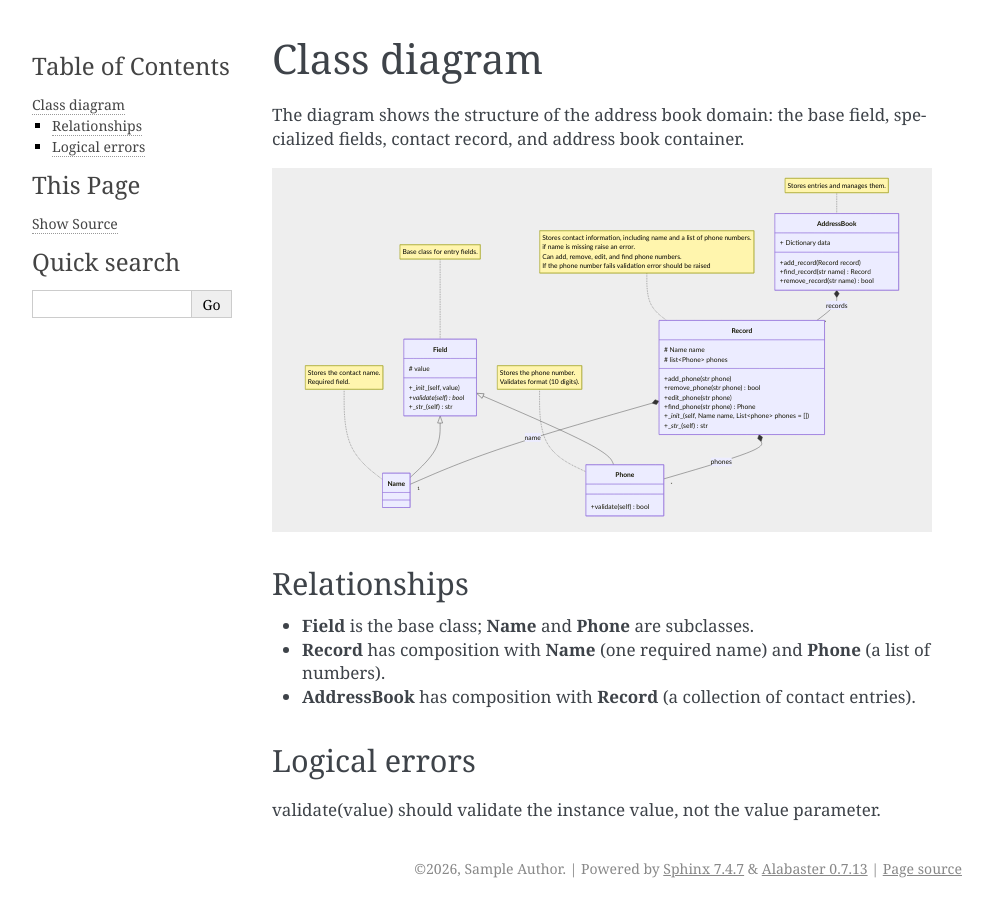
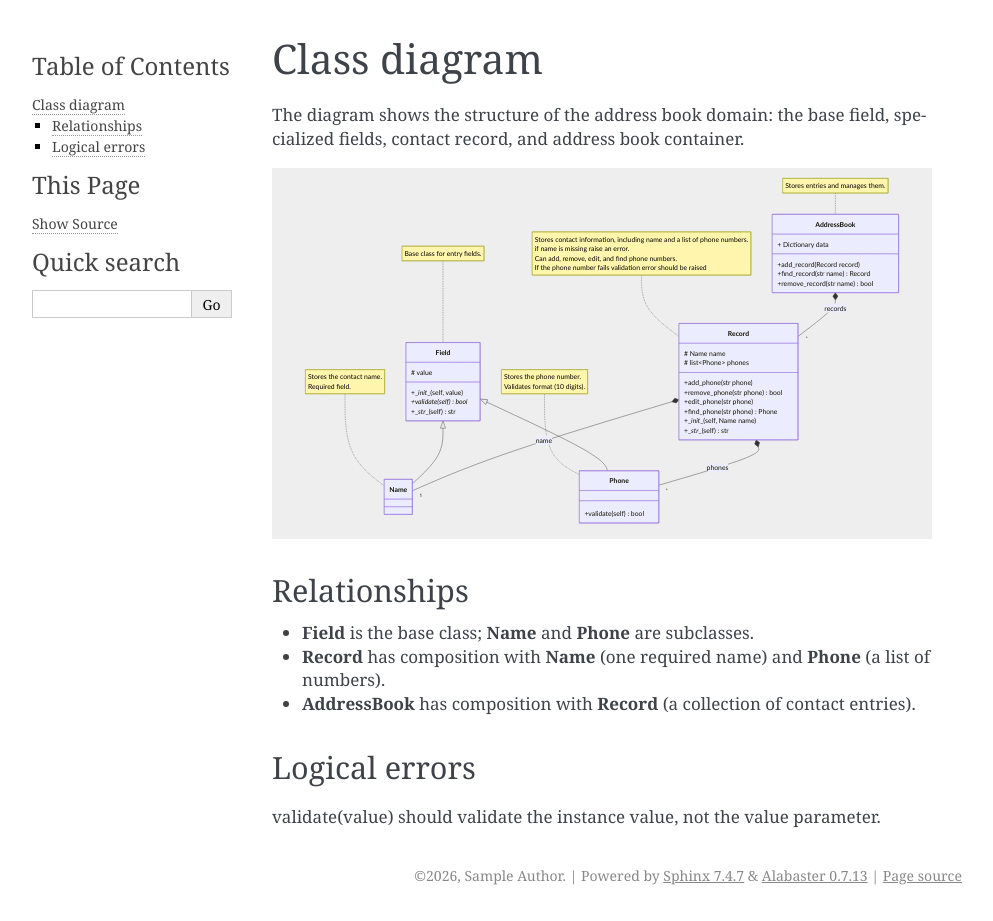
Before and after one commit to mykhailo-zhar/goit-pycore-hw-07, a Sphinx documentation site: the page built from docs/source/class-diagram.rst, in a window 1280 px wide. Shown: the whole page, without its empty margins (148-1141 px from the left). Built offline with Sphinx 7.4.7, drawn with Linux system fonts in a browser that asks for light colours.

Commit message:
Remove phone __init__ of the Record

```diff
--- a/docs/source/class-diagram.rst
+++ b/docs/source/class-diagram.rst
@@ -28,7 +28,7 @@ contact record, and address book container.
     +remove_phone(str phone) bool
     +edit_phone(str phone)
     +find_phone(str phone) Phone
-    +\__init__(self, Name name, List~phone~ phones = [])
+    +\__init__(self, Name name)
     +\__str__(self) str
   }
   class AddressBook {
```
